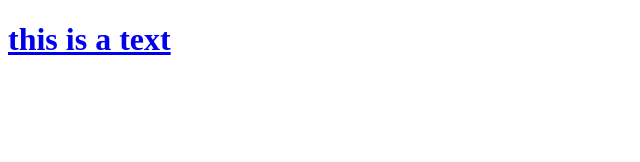
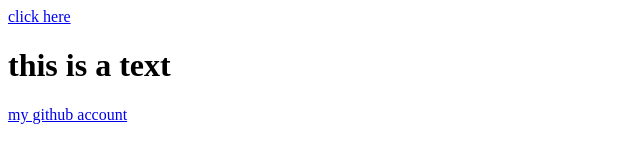
Before and after one commit to ulisesmontenegro2005/microverseProyect3, a plain HTML site: page index.html in a window 1280 px wide. Shown: the whole page, without its empty margins (0-640 px from the left). Drawn offline with Linux system fonts and the light colour scheme.

Commit message:
css design

```diff
--- a/index.html
+++ b/index.html
@@ -9,8 +9,9 @@
   <body>
     <script src="https://cdn.freecodecamp.org/testable-projects-fcc/v1/bundle.js"></script>
     <nav id="navbar">
+
       <a id="profile-link" href="#https://github.com/ulisesmontenegro2005/microverseProyect3" target="_blank">
-
+      <a href="#contact">click here</a>
     </nav>
   <div id="welcome-section">
   <h1>this is a text </h1>
@@ -20,6 +21,7 @@
     <div id="projects">
   <h1 class="project-tile"></h1>
   <a href="#" target="_blank">
+    <footer><p id="contact">my github account</p></footer>
 
     </div>
 
```
Also changed, not shown: style.css (added).
